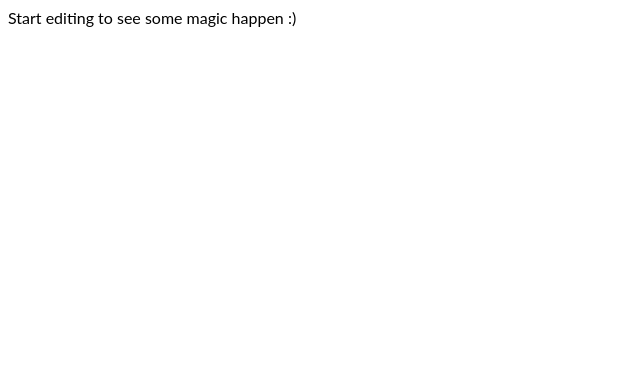
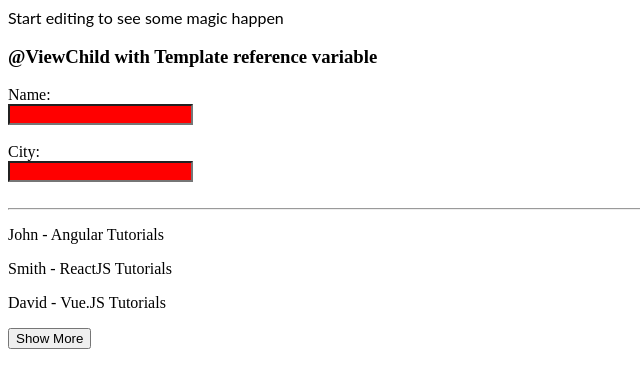
Before and after one commit to raisinghrathor/angular-Directive, an Angular app: page / in a window 1280 px wide. Shown: the top 388 px of the page, without its empty margins (0-640 px from the left). Built offline with nearby package versions, Linux system fonts and the light colour scheme.

Commit message:
3 files modified, 1 added

```diff
--- a/src/app/app.component.html
+++ b/src/app/app.component.html
@@ -1 +1,26 @@
-<p>Start editing to see some magic happen :)</p>
+<p>Start editing to see some magic happen</p>
+
+<h3>@ViewChild with Template reference variable</h3>
+
+<div>
+  Name:<br /><input type="text" #name /><br /><br />
+  City:<br /><input type="text" #city /><br /><br />
+</div>
+<hr />
+<app-writer name="John" book="Angular Tutorials"></app-writer>
+<app-writer name="Smith" book="ReactJS Tutorials"></app-writer>
+<app-writer name="David" book="Vue.JS Tutorials"></app-writer>
+<app-writer
+  name="Peter"
+  book="JQuery Tutorials"
+  *ngIf="allwritervisible"
+></app-writer>
+<app-writer
+  name="Alina"
+  book="Javascript Tutorials"
+  *ngIf="allwritervisible"
+></app-writer>
+<button (click)="onShowWritersVisible()">
+  <label *ngIf="allwritervisible">Show Less</label>
+  <label *ngIf="!allwritervisible">Show More</label>
+</button>
--- a/src/app/app.component.ts
+++ b/src/app/app.component.ts
@@ -1,10 +1,41 @@
-import { Component, VERSION } from '@angular/core';
+import {
+  AfterViewInit,
+  Component,
+  ElementRef,
+  QueryList,
+  VERSION,
+  ViewChild,
+  ViewChildren,
+} from '@angular/core';
+import { WriterComponent } from './writer/writer.component';
 
 @Component({
   selector: 'my-app',
   templateUrl: './app.component.html',
   styleUrls: ['./app.component.css'],
 })
-export class AppComponent {
+export class AppComponent implements AfterViewInit {
+  @ViewChild('name', { static: false }) elName: ElementRef;
+  @ViewChild('city', { static: false }) elCity: ElementRef;
 
+  ngAfterViewInit() {
+    this.elName.nativeElement.style.backgroundColor = 'red';
+    this.elName.nativeElement.style.color = 'cyan';
+    this.elCity.nativeElement.style.backgroundColor = 'red';
+    this.elCity.nativeElement.style.color = 'cyan';
+    console.log('----@ViewChildren with component-----');
+    this.writers1.forEach((writer) => console.log(writer));
+    console.log('Count:', this.writers1.length);
+    this.writers1.changes.subscribe(list => {
+      list.forEach(writer => console.log(writer.writername + ' - ' + writer.bookname));
+      console.log('Count:', this.writers1.length);
+      });
+  }
+  //writer component-viewchildren
+  allwritervisible: boolean = false;
+  @ViewChildren(WriterComponent) writers1: QueryList<WriterComponent>;
+
+  onShowWritersVisible() {
+    this.allwritervisible = this.allwritervisible === true ? false : true;
+  }
 }
--- a/src/app/app.module.ts
+++ b/src/app/app.module.ts
@@ -3,10 +3,11 @@ import { BrowserModule } from '@angular/platform-browser';
 import { FormsModule } from '@angular/forms';
 
 import { AppComponent } from './app.component';
+import { WriterComponent } from './writer/writer.component';
 
 @NgModule({
   imports: [BrowserModule, FormsModule],
-  declarations: [AppComponent],
+  declarations: [AppComponent,WriterComponent],
   bootstrap: [AppComponent],
 })
 export class AppModule {}
--- /dev/null
+++ b/src/app/writer/writer.component.ts
@@ -0,0 +1,9 @@
+import { Component, Input } from '@angular/core';
+@Component({
+  selector: 'app-writer',
+  template: `<p>{{writername}} - {{bookname}}</p>`,
+})
+export class WriterComponent {
+  @Input('name') writername: string;
+  @Input('book') bookname: string;
+}
```
